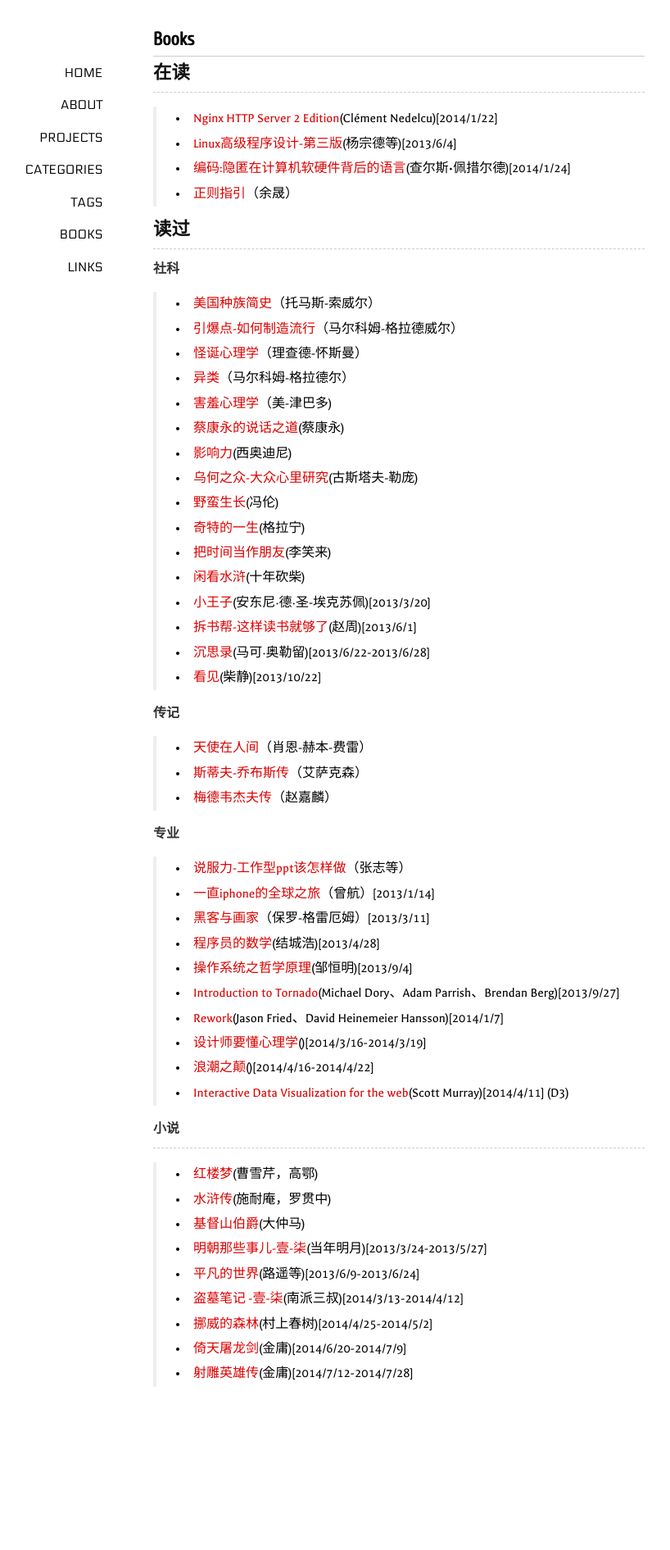
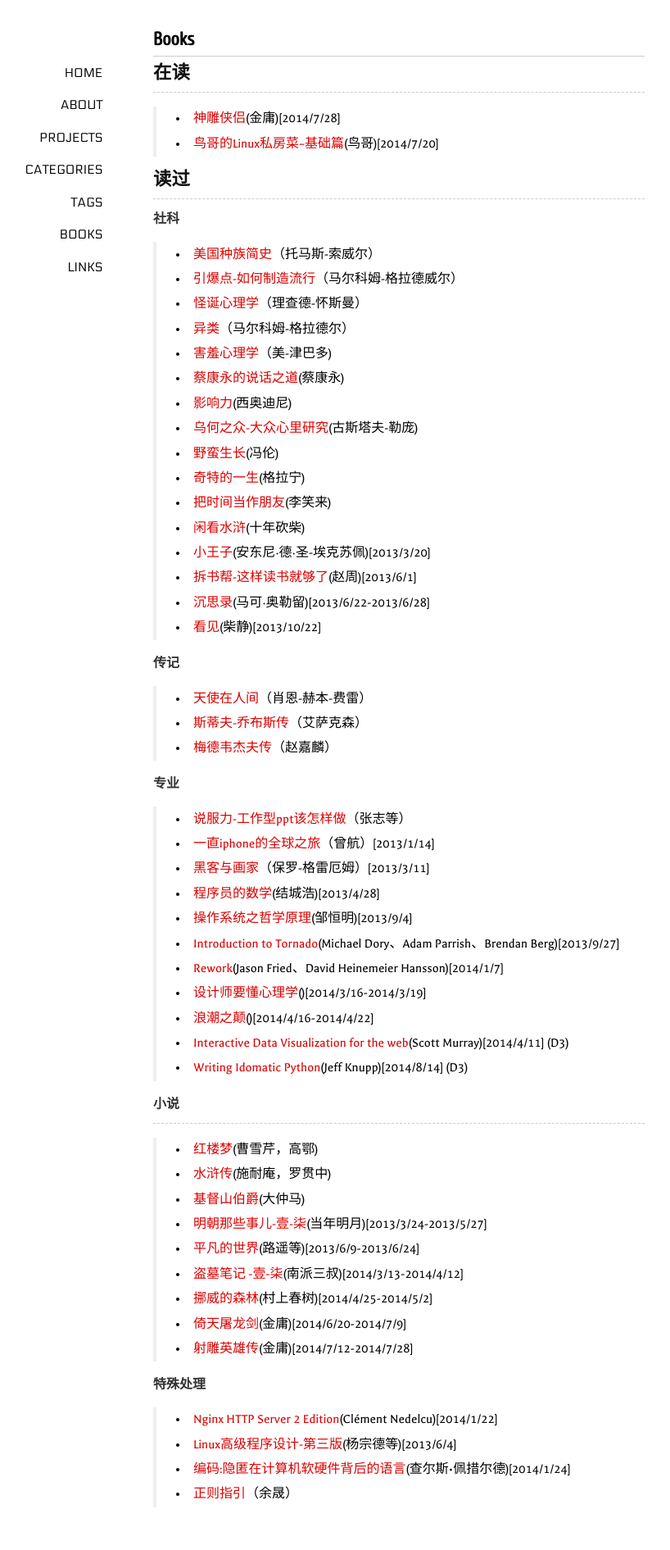
Before and after one commit to lazybios/lazybios.github.com, a Jekyll site: the page built from books/index.md, in a window 1280 px wide. Shown: the whole page at 82% size, without its empty margins (153-971 px from the left). Built offline with Jekyll 4.4.1, drawn with Linux system fonts in a browser that asks for light colours; Markdown is read by kramdown in place of the engine named in the settings; comment, search, counter and statistics services are not loaded; before the commit the page ends 1744 px from its top, so only the background shows below that.

Commit message:
update book list

```diff
--- a/books/index.md
+++ b/books/index.md
@@ -6,10 +6,10 @@ comments: yes
 
 ##在读
 ---------------------------------
-> + [Nginx HTTP Server 2 Edition]()(Clément Nedelcu)[2014/1/22]
-> + [Linux高级程序设计-第三版]()(杨宗德等)[2013/6/4]
-> + [编码:隐匿在计算机软硬件背后的语言]()(查尔斯•佩措尔德)[2014/1/24]
-> + [正则指引]()（余晟）
+> + [神雕侠侣]()(金庸)[2014/7/28]
+> + [鸟哥的Linux私房菜--基础篇]()(鸟哥)[2014/7/20]
+
+
 
 ##读过
 ---------------------------------
@@ -47,6 +47,7 @@ comments: yes
 > + [设计师要懂心理学](Susan Weinschenk)()[2014/3/16-2014/3/19]
 > + [浪潮之颠](吴军)()[2014/4/16-2014/4/22]
 > + [Interactive Data Visualization for the web]()(Scott Murray)[2014/4/11] (D3)
+> + [Writing Idomatic Python]()(Jeff Knupp)[2014/8/14] (D3)
 
 ####小说
 --------------------------------
@@ -59,3 +60,10 @@ comments: yes
 > + [挪威的森林]()(村上春树)[2014/4/25-2014/5/2]
 > + [倚天屠龙剑]()(金庸)[2014/6/20-2014/7/9]
 > + [射雕英雄传]()(金庸)[2014/7/12-2014/7/28]
+
+
+####特殊处理
+> + [Nginx HTTP Server 2 Edition]()(Clément Nedelcu)[2014/1/22]
+> + [Linux高级程序设计-第三版]()(杨宗德等)[2013/6/4]
+> + [编码:隐匿在计算机软硬件背后的语言]()(查尔斯•佩措尔德)[2014/1/24]
+> + [正则指引]()（余晟）
```
